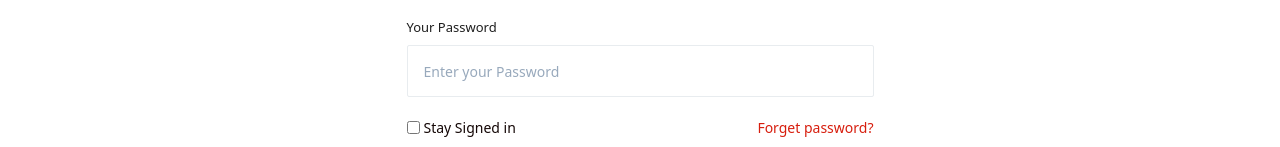
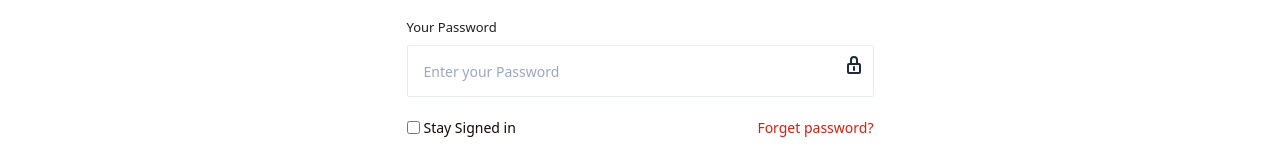
Before and after one commit to jazzygee36/onlineBanking, a React (Vite) app: page /login in a window 1280 px wide. Shown: the part 1192-1339 px from the top of the page. Built offline with nearby package versions, Linux system fonts and the light colour scheme.

Commit message:
password enhancement

```diff
--- /dev/null
+++ b/src/assets/svg/closeLock.tsx
@@ -0,0 +1,23 @@
+const CloseLock = () => {
+  return (
+    <svg
+      className='w-6 h-6 text-gray-800 dark:text-white'
+      aria-hidden='true'
+      xmlns='http://www.w3.org/2000/svg'
+      width='24'
+      height='24'
+      fill='none'
+      viewBox='0 0 24 24'
+    >
+      <path
+        stroke='currentColor'
+        stroke-linecap='round'
+        stroke-linejoin='round'
+        stroke-width='2'
+        d='M12 14v3m-3-6V7a3 3 0 1 1 6 0v4m-8 0h10a1 1 0 0 1 1 1v7a1 1 0 0 1-1 1H7a1 1 0 0 1-1-1v-7a1 1 0 0 1 1-1Z'
+      />
+    </svg>
+  );
+};
+
+export default CloseLock;
--- /dev/null
+++ b/src/assets/svg/openLock.tsx
@@ -0,0 +1,23 @@
+const OpenLock = () => {
+  return (
+    <svg
+      className='w-6 h-6 text-gray-800 dark:text-white'
+      aria-hidden='true'
+      xmlns='http://www.w3.org/2000/svg'
+      width='24'
+      height='24'
+      fill='none'
+      viewBox='0 0 24 24'
+    >
+      <path
+        stroke='currentColor'
+        stroke-linecap='round'
+        stroke-linejoin='round'
+        stroke-width='2'
+        d='M10 14v3m4-6V7a3 3 0 1 1 6 0v4M5 11h10a1 1 0 0 1 1 1v7a1 1 0 0 1-1 1H5a1 1 0 0 1-1-1v-7a1 1 0 0 1 1-1Z'
+      />
+    </svg>
+  );
+};
+
+export default OpenLock;
--- a/src/components/input.tsx
+++ b/src/components/input.tsx
@@ -1,4 +1,7 @@
+import { useState } from 'react';
 import { InputProps } from '../utils/interface';
+import CloseLock from '../assets/svg/closeLock';
+import OpenLock from '../assets/svg/openLock';
 
 const HomeInput = ({
   type,
@@ -10,11 +13,16 @@ const HomeInput = ({
   border,
   onKeyPress,
 }: InputProps) => {
+  const [visible, setVisible] = useState<boolean>(false);
+  const handleTogglePassword = () => {
+    setVisible(!visible);
+  };
   return (
     <div className='w-full'>
       <h3 className='text-[#1E1E1E] text-[13px] font-roboto mb-2'>{label}</h3>
+      <div className='relative'>
         <input
-        type={type}
+          type={visible ? 'text' : type}
           placeholder={placeholder}
           name={name}
           value={value}
@@ -22,6 +30,15 @@ const HomeInput = ({
           onKeyPress={onKeyPress}
           className={`h-[52px] w-full  border-solid border-[1px] border-[#E8ECEF] ${border} rounded-[2px] outline-none px-4 placeholder-[#98A9BC] placeholder:text-[14px] placeholder:font-[400]`}
         />
+        {type === 'password' && (
+          <div
+            className='absolute cursor-pointer top-2 right-2'
+            onClick={handleTogglePassword}
+          >
+            {visible ? <OpenLock /> : <CloseLock />}
+          </div>
+        )}
+      </div>
     </div>
   );
 };
--- a/src/pages/home/aboutUs.tsx
+++ b/src/pages/home/aboutUs.tsx
@@ -21,7 +21,7 @@ const AboutUs = () => {
             We care about your money and safety.
           </h2>
           <div className='flex items-center gap-5 md:gap-8'>
-            <div className='p-2 rounded-lg bg-[#d39b16] flex items-center justify-center text-white'>
+            <div className=' p-1 md:p-2 rounded-lg bg-[#d39b16] flex items-center justify-center text-white'>
               <MissionIcon />
             </div>
             <div>
@@ -37,7 +37,7 @@ const AboutUs = () => {
             </div>
           </div>
           <div className='my-4 flex items-center gap-5 md:gap-8'>
-            <div className='h-16 w-24 rounded-lg bg-[#d39b16] flex items-center justify-center text-white'>
+            <div className=' p-1 md:p-2 rounded-lg bg-[#d39b16] flex items-center justify-center text-white'>
               <EyeIcon />
             </div>
             <div>
@@ -52,7 +52,7 @@ const AboutUs = () => {
             </div>
           </div>
           <div className='flex items-center gap-5 md:gap-8'>
-            <div className='p-2 rounded-lg bg-[#d39b16] flex items-center justify-center text-white'>
+            <div className=' p-1 md:p-2 rounded-lg bg-[#d39b16] flex items-center justify-center text-white'>
               <GoalIcon />
             </div>
             <div>
```
Lines whose indentation alone changed are shown as unchanged.
